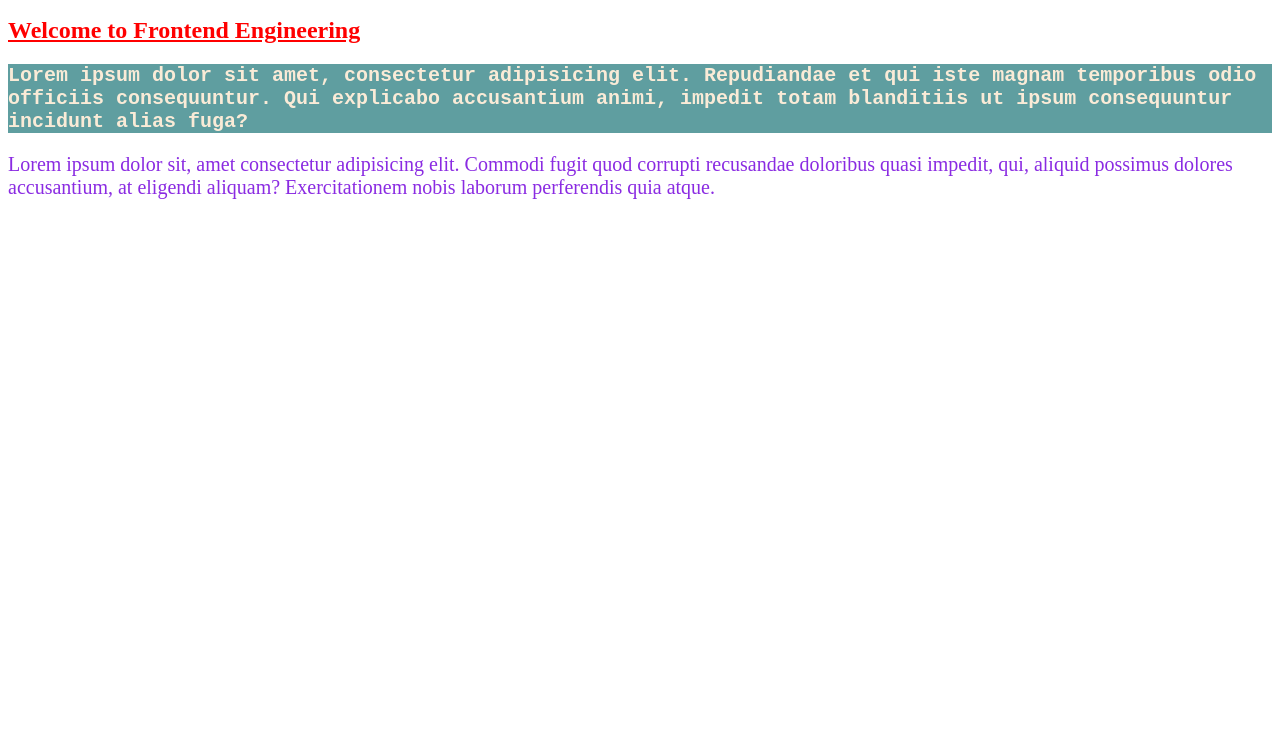
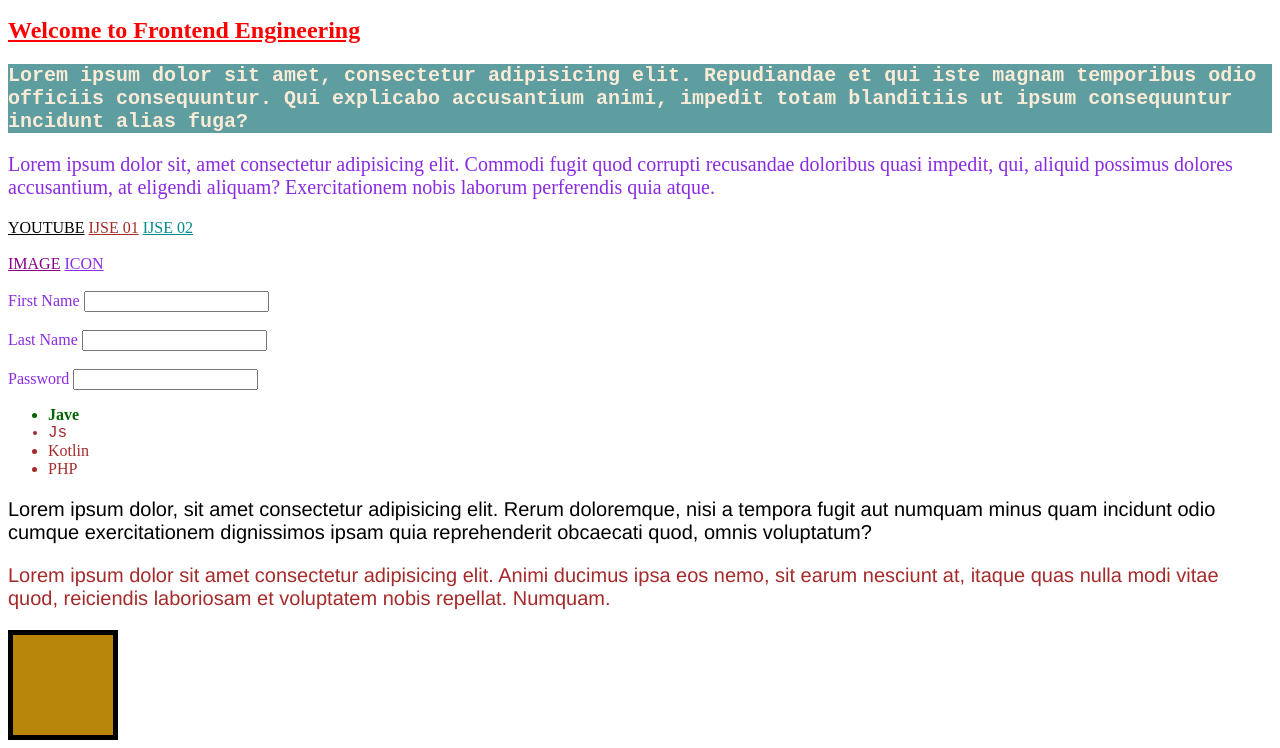
Before and after one commit to piumikaDil/css-basic, a plain HTML site: page index.html in a window 1280 px wide. Shown: the part 129-877 px from the top of the page. Before the commit the page ends 800 px from the top, so only its background shows below. Drawn offline with Linux system fonts and the light colour scheme.

Commit message:
External css

```diff
--- a/index.html
+++ b/index.html
@@ -6,9 +6,10 @@
     <meta name="viewport" content="width=device-width, initial-scale=1.0" />
     <title>CSS</title>
     <link rel="icon" type="image/x-icon" href="assets/icons/image-4 (1).ico" />
+    <link rel="stylesheet" href="assets/styles/style.css" />
 
     <!-- Internal CSS -->
-    <style>
+    <!-- <style>
       /* type_selector */
       h2 {
         color: red;
@@ -35,7 +36,7 @@
         font-weight: bold;
         font-family: "Courier New", Courier, monospace;
       }
-    </style>
+    </style> -->
   </head>
   <body>
     <!-- Inline CSS -->
@@ -67,5 +68,42 @@
       dolores accusantium, at eligendi aliquam? Exercitationem nobis laborum
       perferendis quia atque.
     </p>
+    <a href="https://www.youtube.com/">YOUTUBE</a>
+    <a href="https://ijse.lk">IJSE 01</a>
+    <a href="www.ijse.lk">IJSE 02</a><br /><br />
+
+    <a href="assets/image/slt.png">IMAGE</a>
+    <a href="assets/icon/slt.png">ICON</a><br /><br />
+
+    <form>
+      <label for="fName">First Name</label>
+      <input type="text" id="fName" /><br /><br />
+
+      <label for="lName">Last Name</label>
+      <input type="text" id="lName" /><br /><br />
+
+      <label for="password">Password</label>
+      <input type="password" id="password" />
+    </form>
+
+    <ul>
+      <li>Jave</li>
+      <li>Js</li>
+      <li>Kotlin</li>
+      <li>Php</li>
+    </ul>
+
+    <p class="sub-p">
+      Lorem ipsum dolor, sit amet consectetur adipisicing elit. Rerum
+      doloremque, nisi a tempora fugit aut numquam minus quam incidunt odio
+      cumque exercitationem dignissimos ipsam quia reprehenderit obcaecati quod,
+      omnis voluptatum?
+    </p>
+    <p class="sub-p sub-w">
+      Lorem ipsum dolor sit amet consectetur adipisicing elit. Animi ducimus
+      ipsa eos nemo, sit earum nesciunt at, itaque quas nulla modi vitae quod,
+      reiciendis laboriosam et voluptatem nobis repellat. Numquam.
+    </p>
+    <div class="box"></div>
   </body>
 </html>
```
